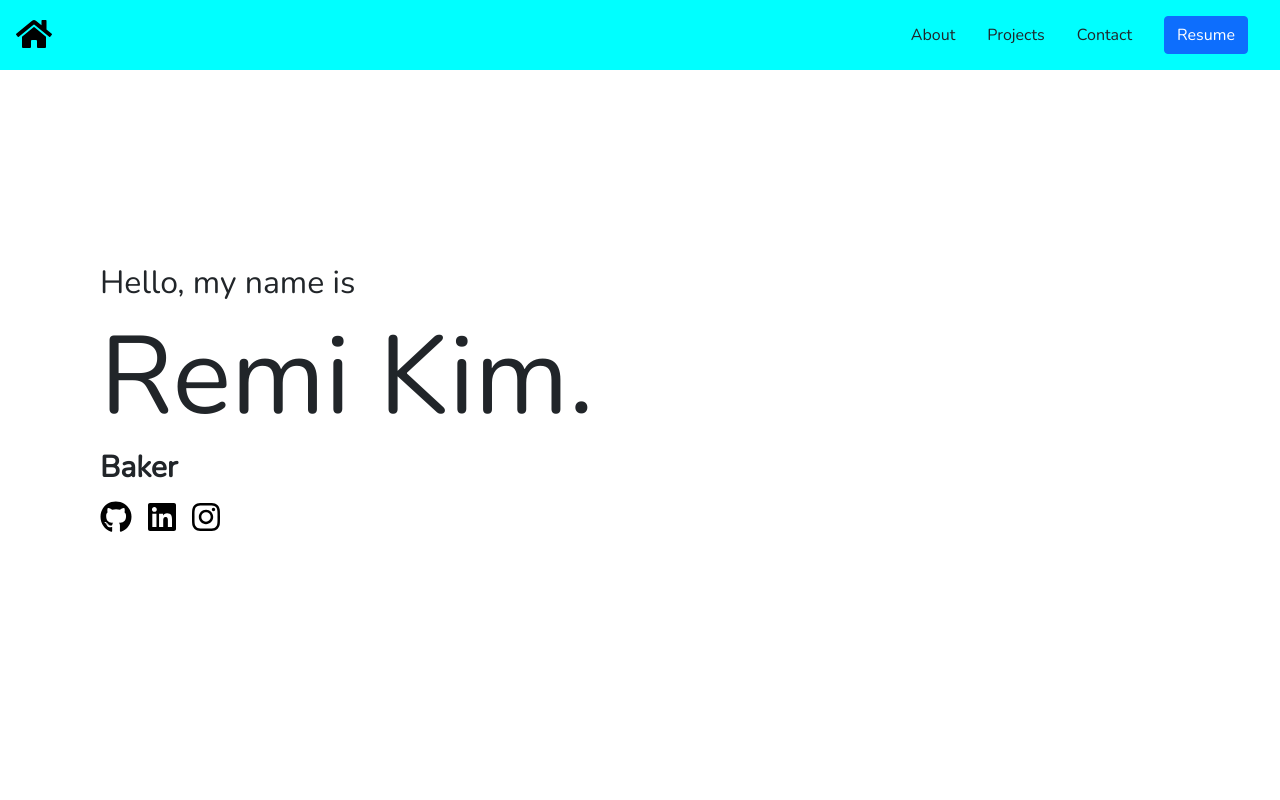
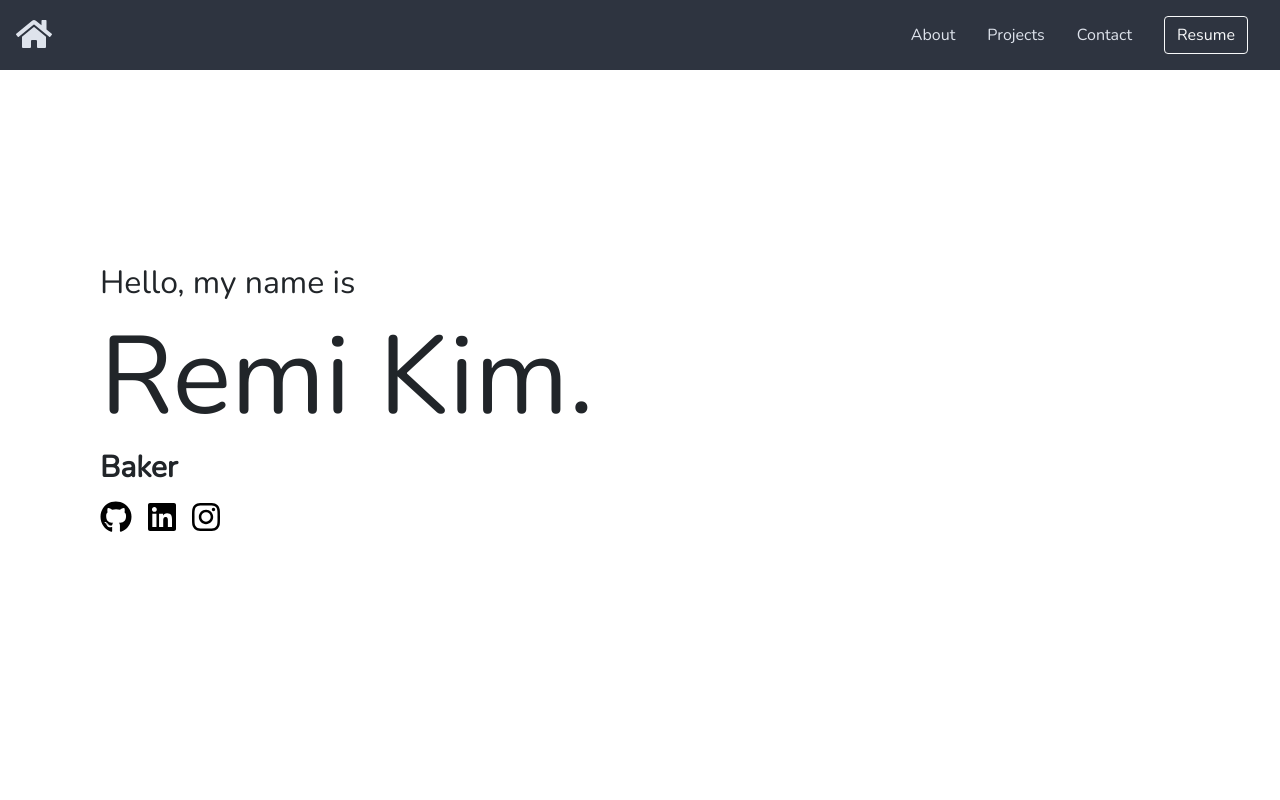
Before and after one commit to remireems/remireems.github.io, a React (Create React App) app in the folder client/: page / in a window 1280 px wide. Shown: the top 800 px of the page. Built offline with nearby package versions, Linux system fonts and the light colour scheme.

Commit message:
changed colors

```diff
--- a/client/src/components/Navbar/Navbar.css
+++ b/client/src/components/Navbar/Navbar.css
@@ -1,13 +1,16 @@
 .navSec {
-  background-color: aqua;
+  background-color: #2E3440;
   position: fixed;
   height: 70px;
   width: 100%;
-  /* top: 0; */
+  /*top: 0;
+  */
   left: 0;
   z-index: 1;
-  /* transition: .3s ease-in; */
-  /* overflow: hidden; */
+  transition: 0.5s ease-in;
+  /*overflow: hidden;
+  */
+  /* transition-timing-function: ease-in; */
 }
 
 .nav {
@@ -21,7 +24,7 @@
 }
 
 .nav a {
-  color: black;
+  color: #dee3ec;
   text-decoration: none;
 }
 
@@ -30,7 +33,7 @@
 }
 
 .navHome:hover {
-  color: black;
+  color: #dee3ec;
 }
 
 .navMenuIcons {
@@ -47,12 +50,13 @@
 
 .navTab {
   padding: 1rem;
+  color: #dee3ec;
 }
 
 .navTab a:hover {
-  color: black;
+  color: #dee3ec;
   padding-bottom: 3px;
-  border-bottom: 3px solid black
+  border-bottom: 3px solid #dee3ec
 }
 
 @media screen and (max-width: 800px) {
@@ -73,7 +77,7 @@
     right: -100%;
     top: 70px;
     flex-direction: column;
-    background-color: aqua;
+    background-color: #2E3440;
     width: 100%;
     height: 100vh;
     z-index: 2;
--- a/client/src/components/Navbar/Navbar.js
+++ b/client/src/components/Navbar/Navbar.js
@@ -1,4 +1,4 @@
-import { useState } from 'react'
+import { useState, useEffect } from 'react'
 import { Link } from 'react-scroll'
 import { FontAwesomeIcon } from '@fortawesome/react-fontawesome'
 import { faBars, faHome, faTimes } from '@fortawesome/free-solid-svg-icons'
@@ -10,8 +10,27 @@ const Navbar = () => {
   const handleClick = () => setClick(!click)
   const handleClose = () => setClick(false)
 
+  // const [ show, setShow] = useState(true)
+  // const handleNav = () => {
+  //   if (window.scrollY > 100) {
+  //     setShow(false)
+  //   } else {
+  //     setShow(true)
+  //   }
+  // }
+
+  // useEffect(() => {
+  //   window.addEventListener('scroll', handleNav)
+  //   return () => {
+  //     window.removeEventListener('scroll', handleNav)
+  //   }
+  // }, [])
+
+//   className = { show && 'navSec'
+// }
+
   return (
-    <div className="navSec">
+    <div className='navSec'>
       <nav className='nav'>
         <Link to="intro" spy={true} smooth={true} offset={-100} duration={325}className='navHome'>
           <FontAwesomeIcon icon={faHome} size='2x' />
@@ -30,7 +49,7 @@ const Navbar = () => {
             <Link to="contact" spy={true} smooth={true} offset={50} duration={300} onClick={handleClose} >Contact</Link>
           </li>
           <li className='navTab'>
-            <Button onClick={handleClose} >Resume</Button>
+            <Button onClick={handleClose} variant="outline-light" >Resume</Button>
           </li>
         </ul>
       </nav>
```
